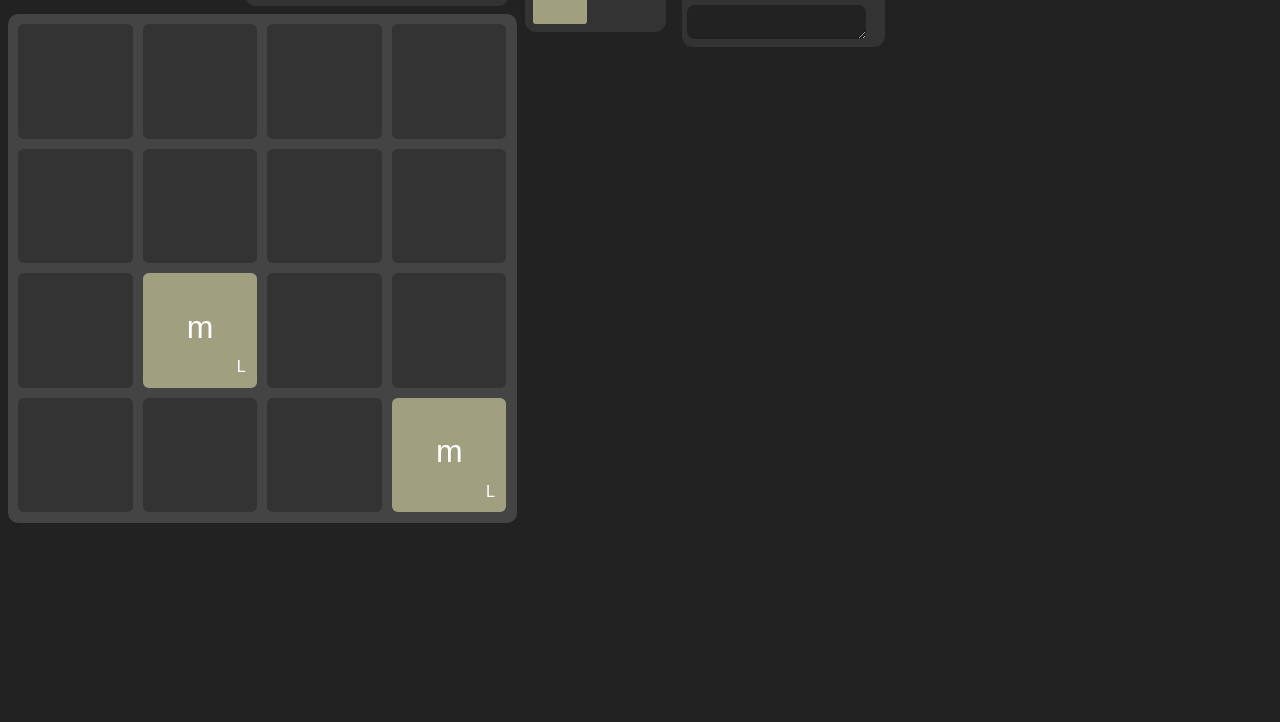
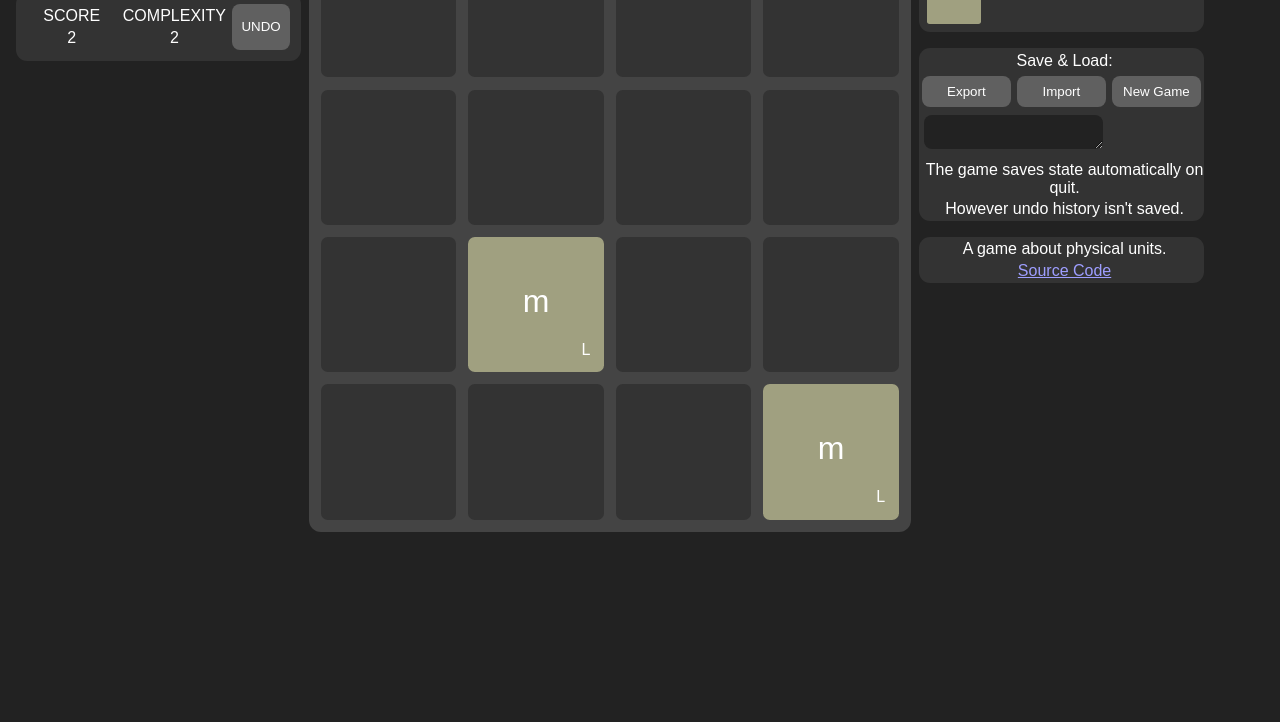
Before and after one commit to Blue-Beaker/Blue-Beaker.github.io, a plain HTML site: page 2048units.html in a window 1280 px wide. Shown: the part 78-800 px from the top of the page. Drawn offline with Linux system fonts and the light colour scheme.

Commit message:
update 2048 units

```diff
--- a/2048units.html
+++ b/2048units.html
@@ -18,6 +18,7 @@
         background-color: #222222;
         width: 95%;
         height: 95%;
+        color-scheme: dark;
     }
 
     .cell {
@@ -101,6 +102,24 @@
         margin: 0.5rem;
     }
 
+    .toast {
+        background-color: #444444;
+        box-shadow: 0 0 1rem 0 #000000;
+        position: fixed;
+        right: 1rem;
+        bottom: 1rem;
+        border-radius: 0.7rem;
+        border-style: none;
+        z-index: 1;
+        margin: 0.5rem;
+        padding: 1rem;
+        opacity: 0%;
+        z-index: 99;
+        transition: 0.3s ease-in;
+        max-width: calc(100vw - 5rem);
+    }
+
+
     textarea {
         font-family: sans-serif;
         background-color: #222222;
@@ -116,9 +135,7 @@
     }
 
     p {
-        font-family: sans-serif;
         text-align: center;
-        color: #ffffff;
         margin: 0.2rem;
         width: 100%;
     }
@@ -140,6 +157,34 @@
         background-color: #222222;
     }
 
+    .flex1 {
+        display: -webkit-flex;
+        display: flex;
+        flex-direction: row;
+        flex-wrap: wrap;
+    }
+
+    .flex2 {
+        display: -webkit-flex;
+        display: flex;
+        flex-direction: row;
+    }
+
+    .flex-col {
+        display: -webkit-flex;
+        display: flex;
+        flex-direction: column;
+    }
+
+    .area {
+        width: 95vw;
+        min-width: 20rem;
+        max-width: 95vh;
+        flex: 4;
+        aspect-ratio: 1;
+        position: relative;
+    }
+
     @keyframes spawn {
         0% {
             scale: 110%;
@@ -152,24 +197,28 @@
 </style>
 
 <body>
-    <div style="float: left;width: min(max-content, 100%) ;height: fit-content;">
-        <div class="info" style="float:left;width: 100%;">
+    <div class='flex1'>
+        <div class="info" id="info" style="flex:2;float:left;width: 100%;">
+            <div class="flex-col">
                 <div style="float: left;">
                     <p style="font-size: xxx-large;margin: 0;">2048 Units</p>
                 </div>
                 <div class="plate" style="float: left;padding: 0.5rem;">
-                <div style="float: left;margin: 0.2rem;">
+                    <div class="flex2">
+                        <div style="float: left;margin: 0.2rem;flex:2">
                             <p style="text-align: center;">SCORE</p>
                             <p id="score" style="text-align: center;"></p>
                         </div>
-                <div style="float: left;margin: 0.2rem;">
+                        <div style="float: left;margin: 0.2rem;flex:2">
                             <p style="text-align: center;">COMPLEXITY</p>
                             <p id="complexity" style="text-align: center;"></p>
                         </div>
                         <button id="buttonUndo" onclick="undo()" style="flex:1">UNDO</button>
                     </div>
                 </div>
-        <div class="area" style="float: left;width: 100%;aspect-ratio: 1;position: relative;">
+            </div>
+        </div>
+        <div class="area">
             <div id="bg" class="grid"
                 style="width: 100%;aspect-ratio: 1;position: absolute;border-radius: 2%;background-color: #444444;">
                 <div id="bggrid" class="grid" style="width: 100%;height: 100%;position: absolute;">
@@ -183,8 +232,8 @@
                 </div>
             </div>
         </div>
-    </div>
-    <div id="otherinfo" style="float: left;max-height: 100%;max-width:28.5rem;">
+        <div id="otherinfo" style="flex:2;float: left;max-height: 100%;">
+            <div class="flex-col">
                 <div class="plate" style="float: inline-start;padding: 0.3rem;">
                     <p>Discovered Units:</p>
                     <div id="discoveredUnits" style="float: inline-start; width: 100%;height: auto;">
@@ -194,21 +243,35 @@
 
                 <div class="plate" style="float:inline-start;">
                     <p>Save & Load:</p>
-            <button onclick="saveGame()">
-                Save
+                    <div class="flex2">
+                        <button onclick="exportState()" style="flex: 1;">
+                            Export
                         </button>
-            <button onclick="loadGame()">
-                Load
+                        <button onclick="importState()" style="flex: 1;">
+                            Import
                         </button>
-            <button onclick="newGame()">
+                        <button onclick="newGame()" style="flex: 1;">
                             New Game
                         </button>
+                    </div>
                     <form>
-                <textarea id="leveldata" style="max-width: 30em;">
-
+                        <textarea id="leveldata" style="flex:1">
                         </textarea>
                     </form>
+                    <div>
+                        <p>The game saves state automatically on quit.</p>
+                        <p>However undo history isn't saved.</p>
                     </div>
+                </div>
+                <div class="plate" style="float:inline-start">
+                    <p>A game about physical units.</p>
+                    <a href="https://github.com/Blue-Beaker/2048-units"><p>Source Code</p></a>
+                </div>
+            </div>
+        </div>
+    </div>
+    <div class="toast" id="toast">
+        TOAST INFO
     </div>
 </body>
 <script>
@@ -819,21 +882,27 @@
         savedata.cellsV2 = dumpGrid()
         return savedata
     }
-    function saveGame() {
+    function exportState() {
         document.getElementById("leveldata").value = (JSON.stringify(serialize()))
+        toast("Exported! Copy the code from the box below and save it somewhere!")
     }
     function loadData() {
         return JSON.parse(document.getElementById("leveldata").value)
     }
-    function loadGame() {
+    function importState() {
+        try{
             var savedData = loadData()
             loadGameFromData(savedData)
-        logUndo()
+            toast("Loaded!")
+        }
+        catch(err){
+            toast("Paste the code in the box below first!")
+        }
     }
     function loadGameFromData(savedData) {
+        if (savedData.id != "2048units_savedata") return;
         clear()
         initGrid()
-        if (savedData.id != "2048units_savedata") return
         if (savedData.cellsV2 != null) {
             loadGrid(savedData.cellsV2)
         }
@@ -864,26 +933,33 @@
         updateRound()
     }
     //Save to cookie
-    function saveState(){
-        setCookie("state",JSON.stringify(serialize()))
+    function saveState() {
+        setCookie("state", JSON.stringify(serialize()))
     }
-    function loadStateFromCookie(){
+    function loadStateFromCookie() {
         loadGameFromData(JSON.parse(getCookie("state")))
     }
-    function setCookie(cname,cvalue){
-        document.cookie=cname+"="+cvalue+";SameSite=Strict;expires=Thu, 01 Jan 3000 00:00:00 GMT"
+    function setCookie(cname, cvalue) {
+        document.cookie = cname + "=" + cvalue + ";SameSite=Strict;expires=Thu, 01 Jan 3000 00:00:00 GMT"
     }
-    function removeCookie(cname){
-        document.cookie=cname+"=;SameSite=Strict;expires=Thu, 01 Jan 1970 00:00:00 GMT"
+    function removeCookie(cname) {
+        document.cookie = cname + "=;SameSite=Strict;expires=Thu, 01 Jan 1970 00:00:00 GMT"
     }
-    function getCookie(cname)
-    {
+    function getCookie(cname) {
         return document.cookie
             .split("; ")
-            .find((row) => row.startsWith(cname+"="))
+            .find((row) => row.startsWith(cname + "="))
             ?.split("=")[1];
     }
-
+    var lastToast=null;
+    function toast(text) {
+        if(lastToast){
+            clearTimeout(lastToast);
+        }
+        document.getElementById("toast").innerHTML="<div>"+text+"</div>"
+        document.getElementById("toast").style.setProperty("opacity","100%")
+        lastToast=setTimeout(()=>{document.getElementById("toast").style.setProperty("opacity","0%")},2000)
+    }
     //Init code
     window.addEventListener("keydown", onkeydown)
     document.getElementById("touchArea").addEventListener("touchstart", onTouch)
@@ -892,11 +968,11 @@
     document.getElementById("touchArea").addEventListener("mousedown", onTouch)
     document.getElementById("touchArea").addEventListener("mouseup", onTouch)
     document.getElementById("touchArea").addEventListener("contextmenu", (event) => { event.preventDefault() })
-    window.addEventListener("beforeunload", (event) => { event.preventDefault(); event.returnValue = ("Are you sure? unsaved progress will be lost!") })
+    window.addEventListener("beforeunload", (event) => { event.preventDefault(); event.returnValue = ("Are you sure? All undo history will be lost! However the state will be saved.") })
     //Resume last game if there is
-    if(getCookie("state")){
+    if (getCookie("state")) {
         loadStateFromCookie()
-    }else{
+    } else {
         newGame()
     }
 </script>
```
Lines whose indentation alone changed are shown as unchanged.
